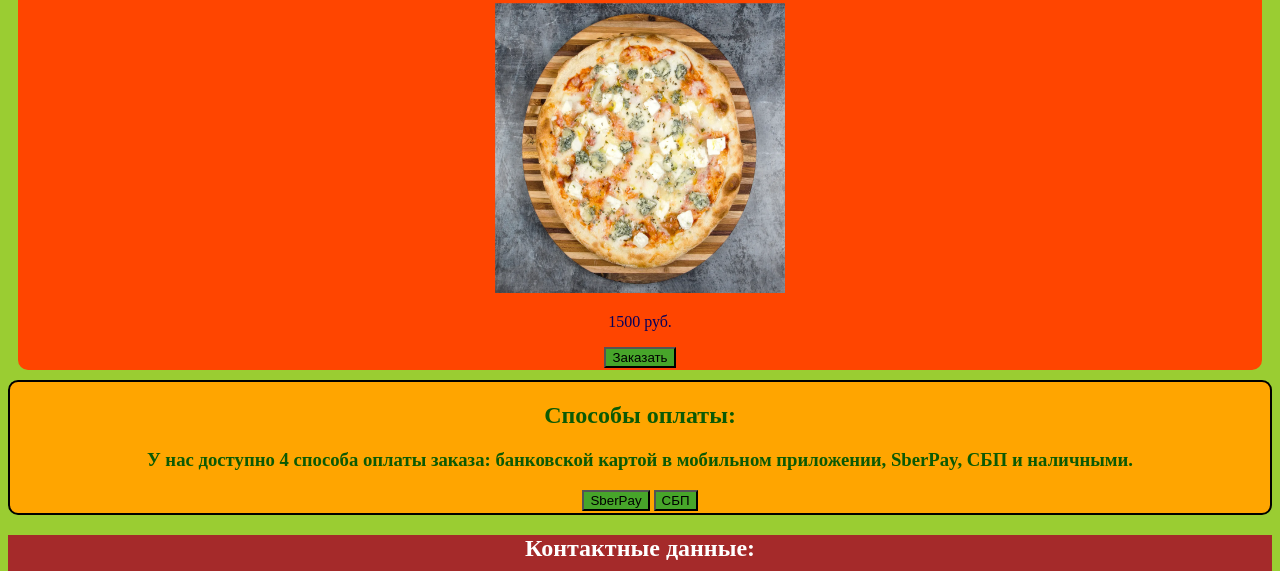
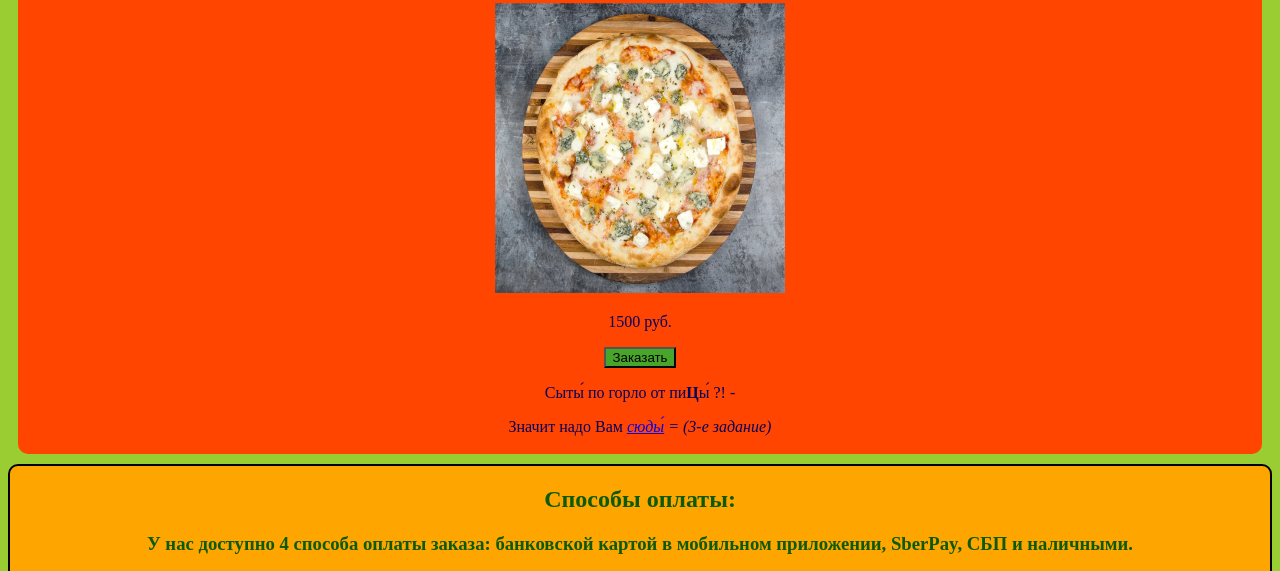
Before and after one commit to GenAccWeb/task3-VVPopov, a plain HTML site: page index.html in a window 1280 px wide. Shown: the part 1651-2222 px from the top of the page. Drawn offline with Linux system fonts and the light colour scheme.

Commit message:
Update index.html
добавил 2-ю ссылку на 3-е задание

```diff
--- a/index.html
+++ b/index.html
@@ -17,7 +17,8 @@
         <li><a href="#findtext3">Способы оплаты</a></li>
         <div class="task3"><p>Вам не нра́виЦа пи<b>Ц</b>а́ ?! - </p>
             <p>так пожа́луйте <i><a href="task3.html">сюда́</a></i>
-            <i class="text-task3"> = (3-е задание)</i></p></div>
+            <i class="text-task3"> = (3-е задание)</i></p>
+        </div>
     </div>
 
 
@@ -56,6 +57,10 @@
         <p>1500 руб.</p>
         <button>Заказать</button>
         </div>
+        <div class="task3-4"><p>Сыты́ по горло от пи<b>Ц</b>ы́ ?! - </p>
+            <p>Значит надо Вам <i><a href="task3.html">сюды́</a></i>
+            <i class="text-task3-4"> = (3-е задание)</i></p>
+        </div>
     </div>
     <div class="container3" >
         <h2 id="findtext3">Способы оплаты:</h2>
@@ -72,4 +77,5 @@
         <p>Мы открыты: Ежедневно с 09:00 до 23:00</p>
     </div>
 </body>
+
 </html>
```
